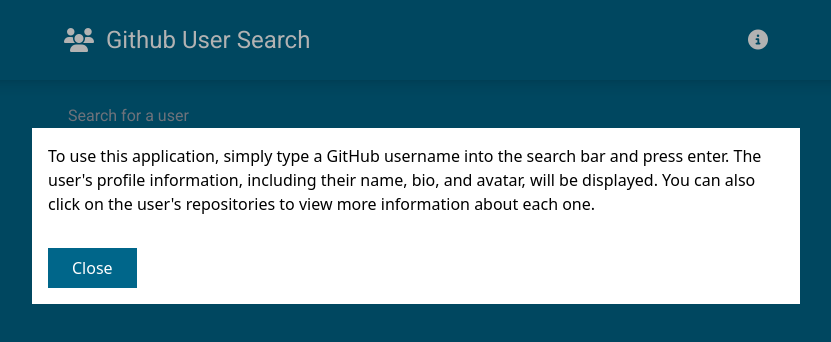
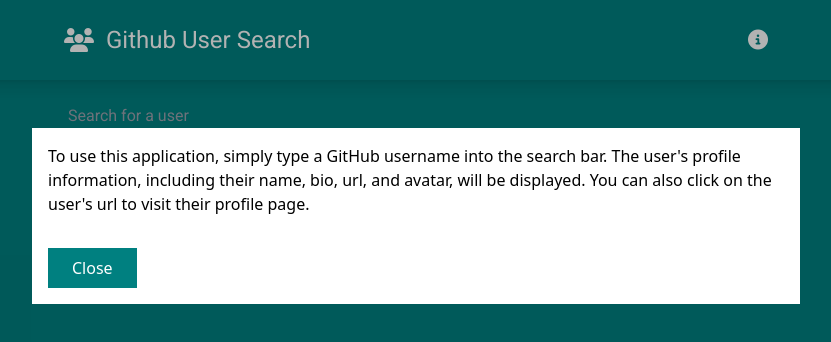
Before and after one commit to UseTheHill/elfProject, a Vue app: page / in a window 1280 px wide. Both pictures are taken after a click on the icon 982 px from the left and 40 px from the top of the page. Shown: the top 342 px of the page, without its empty margins (224-1055 px from the left). Built offline with nearby package versions, Linux system fonts and the light colour scheme.

Commit message:
Update user profile display and search bar functionality

```diff
--- a/src/components/SiteNavigation.vue
+++ b/src/components/SiteNavigation.vue
@@ -21,10 +21,9 @@
         <div class="text-black">
           <p>
             To use this application, simply type a GitHub username into the
-            search bar and press enter. The user's profile information,
-            including their name, bio, and avatar, will be displayed. You can
-            also click on the user's repositories to view more information about
-            each one.
+            search bar. The user's profile information, including their name,
+            bio, url, and avatar, will be displayed. You can also click on the
+            user's url to visit their profile page.
           </p>
         </div>
       </BaseModal>
--- a/src/views/HomeView.vue
+++ b/src/views/HomeView.vue
@@ -11,9 +11,13 @@
     </div>
     <div v-if="searchError" class="text-red-500">{{ searchError }}</div>
     <div v-else-if="searchResults.length === 0">No results found.</div>
-    <div v-else class="grid grid-cols-1 md:grid-cols-3 gap-4">
-      <div v-for="user in searchResults" :key="user.id" class="mb-4">
-        <h2 class="text-lg font-bold">{{ user.login }}</h2>
+    <div v-else>
+      <div
+        v-for="user in searchResults"
+        :key="user.id"
+        class="mb-4 flex justify-center items-center flex-col bg-search-secondary p-4 rounded-md shadow-md"
+      >
+        <h2 class="text-lg font-bold mb-2">{{ user.login }}</h2>
         <img
           :src="user.avatar_url"
           :alt="`Avatar of ${user.login}`"
@@ -21,10 +25,16 @@
           @click="toggleUserInfo(user)"
         />
         <div v-if="user.showInfo" class="mt-2">
-          <p class="text-sm">Login: {{ user.login }}</p>
-          <p class="text-sm">
+          <p class="text-md">Name: {{ user.name }}</p>
+          <p class="text-md">Bio: {{ user.bio }}</p>
+          <p class="text-md">
             URL:
-            <a :href="user.html_url" target="_blank">{{ user.html_url }}</a>
+            <a
+              :href="user.html_url"
+              target="_blank"
+              rel="noopener noreferrer"
+              >{{ user.html_url }}</a
+            >
           </p>
         </div>
       </div>
--- a/tailwind.config.js
+++ b/tailwind.config.js
@@ -3,8 +3,8 @@
   theme: {
     extend: {
       colors: {
-        "search-primary": "#00668A",
-        "search-secondary": "#004E71",
+        "search-primary": "#008080",
+        "search-secondary": "#004c4c",
       },
     },
     fontFamily: {
```
